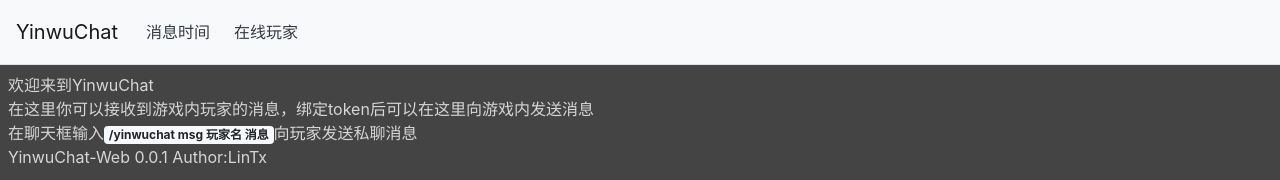
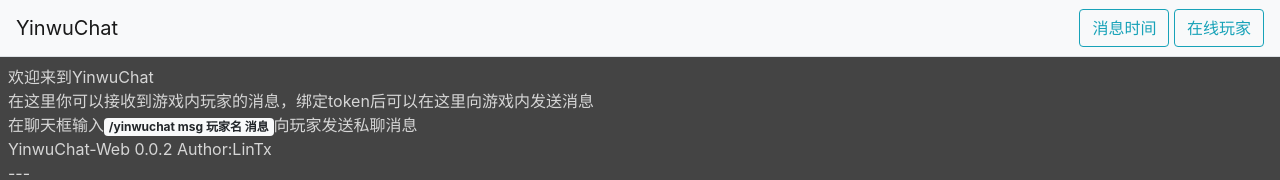
Before and after one commit to lintx/YinwuChat-Web, a website: page index.html in a window 1280 px wide. Shown: the top 180 px of the page. Drawn offline with nearby package versions, Linux system fonts and the light colour scheme.

Commit message:
修改了一点UI

```diff
--- a/index.html
+++ b/index.html
@@ -11,23 +11,15 @@
 <body ng-controller="yinwuchatCtrl">
 <div>
     <div>
-        <nav class="navbar navbar-expand-lg navbar-light bg-light fixed-top border-bottom">
+        <nav class="navbar navbar-light bg-light fixed-top border-bottom">
             <a class="navbar-brand" href="javascript:void(0)">YinwuChat</a>
-            <div class="d-lg-none">
-                <button class="navbar-toggler" type="button" data-toggle="collapse" data-target="#navbarSupportedContent" aria-controls="navbarSupportedContent" aria-expanded="false" aria-label="Toggle navigation">
-                    <span class="navbar-toggler-icon"></span>
+            <div class="ml-2 ml-auto">
+                <button class="btn btn-outline-info" type="button" ng-click="setting.show_time = !setting.show_time">
+                    消息时间
                 </button>
-            </div>
-
-            <div class="collapse navbar-collapse" id="navbarSupportedContent">
-                <ul class="navbar-nav  mr-auto flex-nowrap">
-                    <li class="nav-item text-dark p-1">
-                        <a class="nav-link text-dark" href="javascript:void(0)" ng-click="setting.show_time = !setting.show_time">消息时间</a>
-                    </li>
-                    <li class="nav-item text-dark p-1">
-                        <a class="nav-link text-dark" href="javascript:void(0)" ng-click="setting.show_player_list = !setting.show_player_list">在线玩家</a>
-                    </li>
-                </ul>
+                <button class="btn btn-outline-info" type="button" ng-click="setting.show_player_list = !setting.show_player_list">
+                    在线玩家
+                </button>
             </div>
         </nav>
         <div class="yinwuchat-content">
@@ -36,7 +28,7 @@
                     <p>欢迎来到YinwuChat</p>
                     <p>在这里你可以接收到游戏内玩家的消息，绑定token后可以在这里向游戏内发送消息</p>
                     <p>在聊天框输入<span class='badge badge-light'>/yinwuchat msg 玩家名 消息</span>向玩家发送私聊消息</p>
-                    <p>YinwuChat-Web 0.0.1 Author:LinTx</p>
+                    <p>YinwuChat-Web 0.0.2 Author:LinTx</p>
                     <p>---</p>
                 </div>
                 <div class="text-center">
@@ -59,22 +51,22 @@
                 <input type="submit" style="position: absolute; left: -9999px; width: 1px; height: 1px;"/>
             </form>
         </div>
-        <div class="position-fixed yinwuchat-player-list" ng-show="setting.show_player_list">
+        <div class="position-fixed yinwuchat-player-list ng-hide" ng-show="setting.show_player_list">
             <div class="row">
-                <div class="col-lg-9 col-md-8 col-sm-6 col-3 left"></div>
+                <div class="col-lg-9 col-md-8 col-sm-6 col-3 left" ng-click="setting.show_player_list = false"></div>
                 <div class="col-lg-3 col-md-4 col-sm-6 col-9 right">
                     <div class="text-center mt-3">
                         <h5>在线玩家</h5>
                         <small>点击玩家名可以向玩家发送私聊消息</small>
                     </div>
                     <div>
-                        <h6>游戏在线</h6>
+                        <h6>游戏在线 [{{player_list.game.length}}]</h6>
                     </div>
                     <div class="list">
                         <div class="cursor-hand player_name" ng-repeat="player in player_list.game" ng-click="setMsgCmd(player.player_name)"><span ng-if="player.server_name.length>0" class="server-info">[{{player.server_name}}] </span>{{player.player_name}}</div>
                     </div>
                     <div class="mt-3">
-                        <h6>YinwuChat在线</h6>
+                        <h6>YinwuChat在线 [{{player_list.web.length}}]</h6>
                     </div>
                     <div class="list">
                         <div class="cursor-hand player_name" ng-repeat="player in player_list.web" ng-click="setMsgCmd(player)">{{player}}</div>
```
Also changed, not shown: dist/css/index.css, dist/js/index.js.
